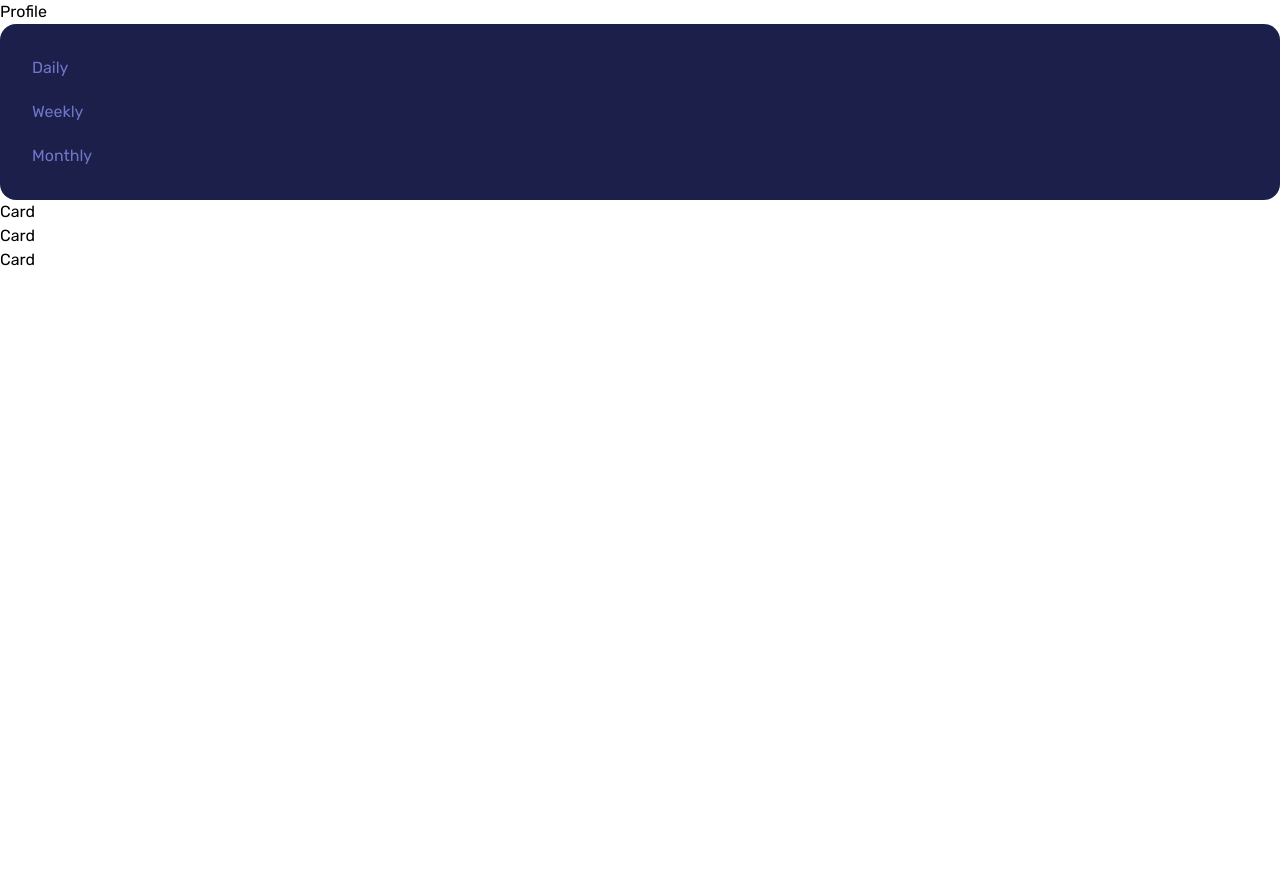
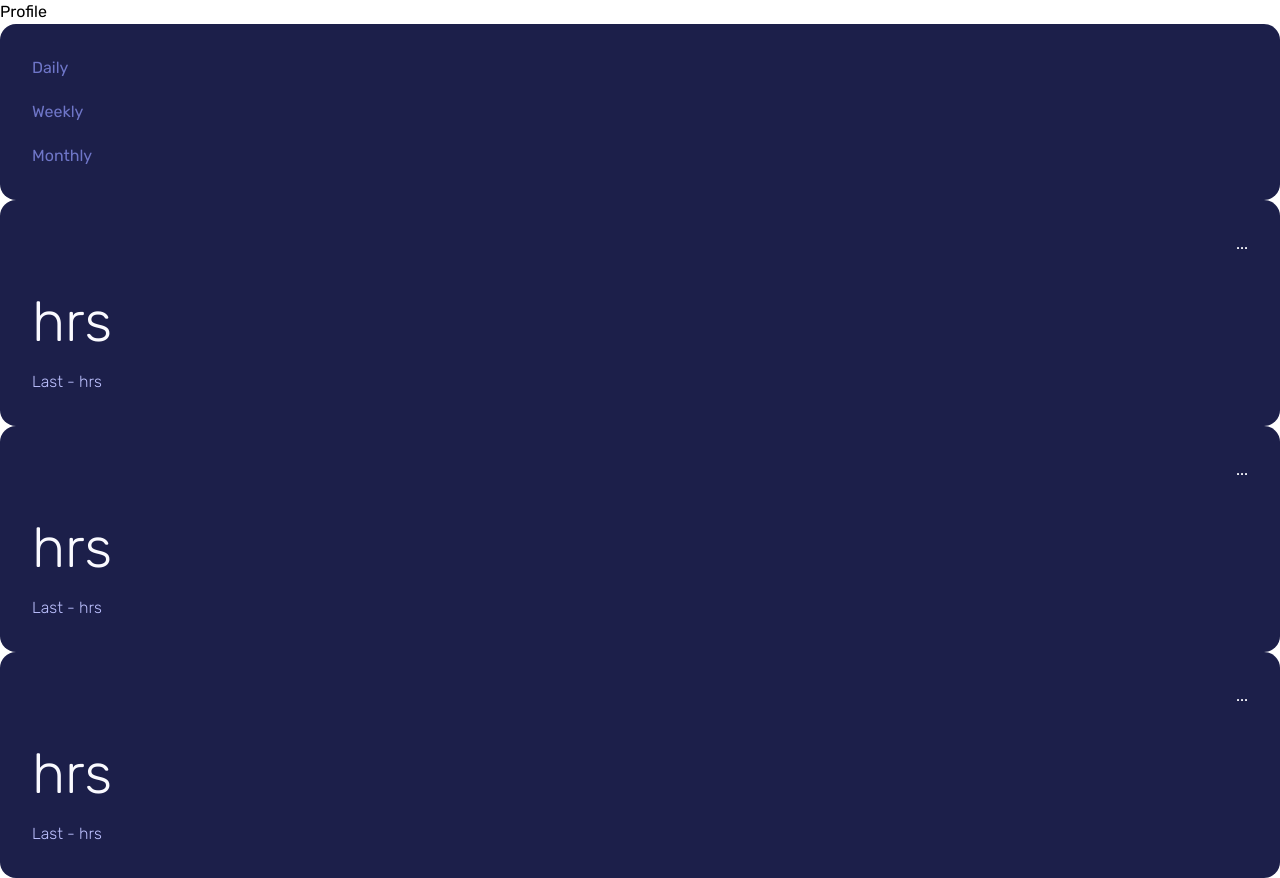
Before and after one commit to revuwem/time-tracking-dashboard, a React (Vite) app: page / in a window 1280 px wide. Before the commit the page ends 800 px from the top, so only its background shows below. Built offline with nearby package versions, Linux system fonts and the light colour scheme.

Commit message:
feat(components): create Card layout

```diff
--- a/src/components/Card/Card.tsx
+++ b/src/components/Card/Card.tsx
@@ -1,7 +1,54 @@
-type CardProps = {};
+type CardProps = {
+  title: string;
+  icon: string;
+  color: "orange" | "blue" | "pink" | "green" | "violet" | "yellow";
+  period: "day" | "week" | "month";
+  currentTime: number;
+  previousTime: number;
+};
 
-const Card: React.FC<CardProps> = ({}) => {
-  return <div>Card</div>;
+const bgColor = {
+  orange: "bg-cards-orange",
+  blue: "bg-cards-blue",
+  pink: "bg-cards-pink",
+  green: "bg-cards-green",
+  violet: "bg-cards-violet",
+  yellow: "bg-cards-yellow",
+};
+
+const Card: React.FC<CardProps> = ({
+  title,
+  icon,
+  color,
+  period,
+  currentTime,
+  previousTime,
+}) => {
+  return (
+    <div>
+      {/* FIX: bg color not working if passed throw props */}
+      <div
+        className={`px-4 ${bgColor[color]} rounded flex justify-end translate-y-6`}
+      >
+        <img src={icon} alt="" />
+      </div>
+      <section className="relative p-4 md:p-8 bg-blue-dark rounded z-10 hover:bg-blue-darken hover:cursor-pointer">
+        <div className="flex justify-between mb-6">
+          <h3 className="font-medium text-lg text-white">{title}</h3>
+          {/* TODO: replace with Dropdown */}
+          <span className="text-white">...</span>
+        </div>
+        <div className="flex md:flex-col justify-between gap-1.5">
+          <p className="font-light text-4xl md:text-6xl text-white">
+            {currentTime}hrs
+          </p>
+          <p className="font-light text-capitalize text-base text-blue-pale">
+            Last {period} - {previousTime}hrs
+          </p>
+        </div>
+      </section>
+    </div>
+  );
 };
 
 export default Card;
```
